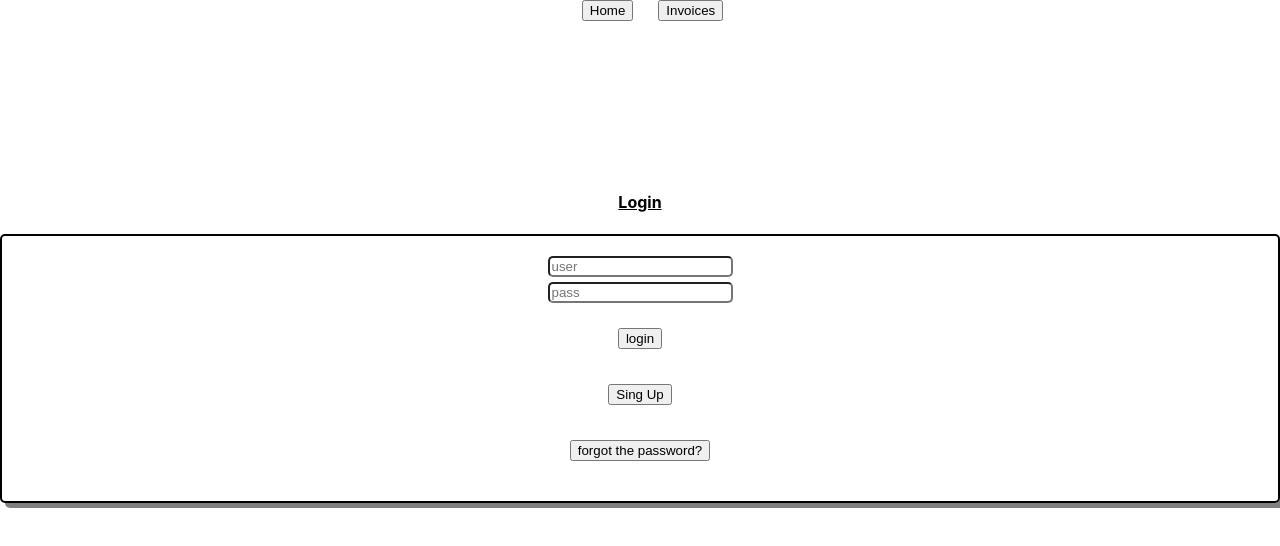
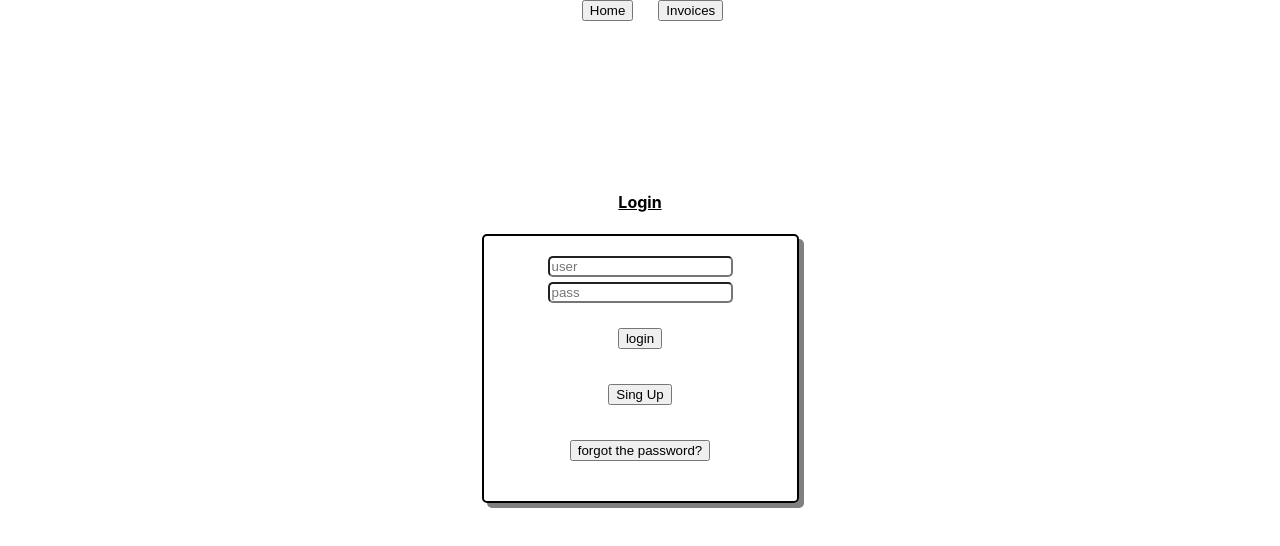
Before and after one commit to ArTuR00232/InvoiceMenagement, a React (Create React App) app in the folder FrontEnd/invoicemenagement/: page /login in a window 1280 px wide. Shown: the top 546 px of the page. Built offline with nearby package versions, Linux system fonts and the light colour scheme; no server answers.

Commit message:
some changes and fixes

```diff
--- a/FrontEnd/invoicemenagement/src/Components/Home.js
+++ b/FrontEnd/invoicemenagement/src/Components/Home.js
@@ -23,7 +23,6 @@ export function Home(){
                     </h4>
                 </div>
                 <div className="content">
-                    content
                     <div>
                        <LoginOut/>
                     </div>
--- a/FrontEnd/invoicemenagement/src/Components/Login-out.js
+++ b/FrontEnd/invoicemenagement/src/Components/Login-out.js
@@ -3,7 +3,6 @@ import Cookies  from "js-cookie";
 import { useNavigate } from "react-router-dom";
 
 const LoginOut = ()=>{
-    console.log(Cookies.get('session'))
     if(Cookies.get("session") !== undefined){
         var log = 'logout'
     }
@@ -12,8 +11,6 @@ const LoginOut = ()=>{
     }
     const  nav = useNavigate()
     function handleLogout(){
-        console.log('asd')
-        console.log(Cookies.get('session'))
        if(Cookies.get("session") !== undefined){
            Cookies.remove("session")
            nav("/")
--- a/FrontEnd/invoicemenagement/src/Components/LoguinPage.js
+++ b/FrontEnd/invoicemenagement/src/Components/LoguinPage.js
@@ -31,7 +31,7 @@ export const LoginPage = () =>
 
         const HandleSingup = ()=>{
 
-            nav('/singUp')
+            nav('/Singup')
         }
 
         function fetchingUser(){
@@ -73,7 +73,7 @@ export const LoginPage = () =>
                                 Login
                             </h4>
                         </div>
-                <form className = "Form_box" >
+                <form className = "form_box" >
                     <div className = "content_form">
                         <div className ="form">
                             <input className="input"  name = 'user' placeholder="user" value ={login.user} onChange={handleLogin}></input>
```
